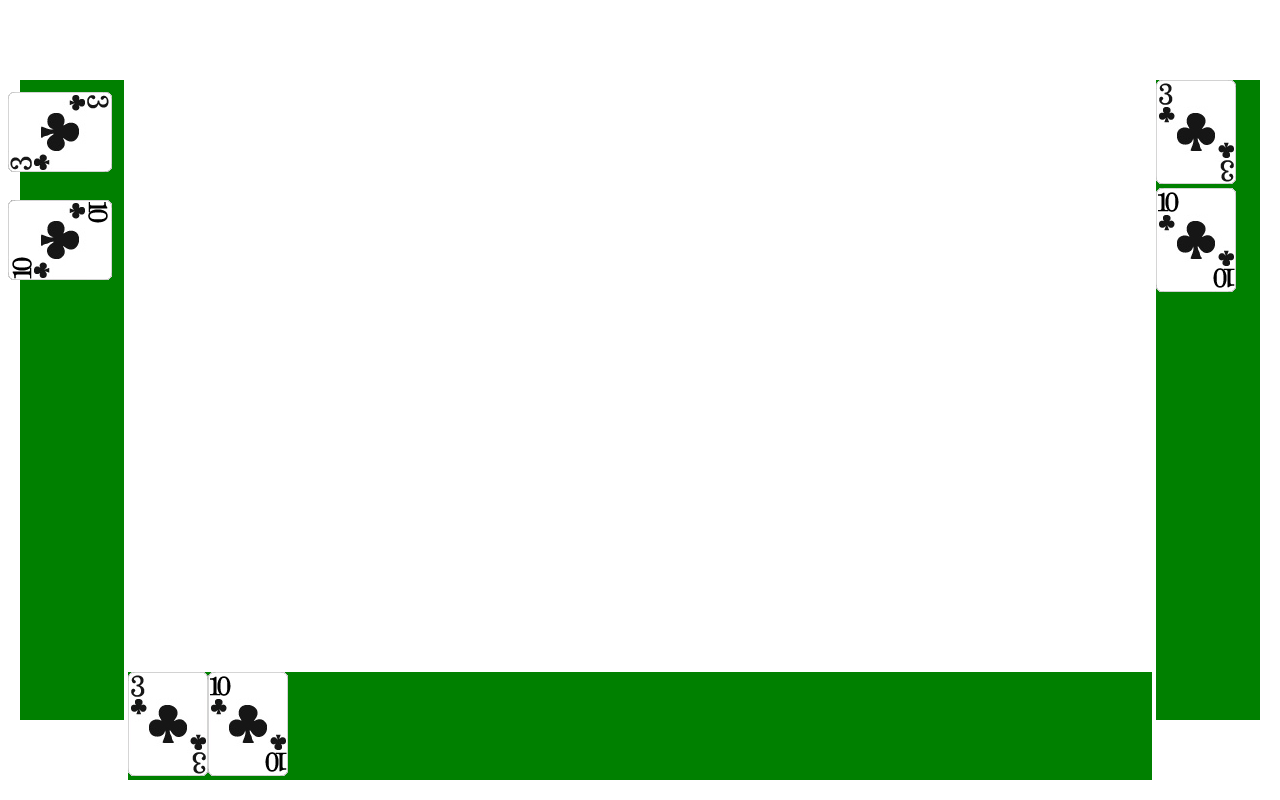
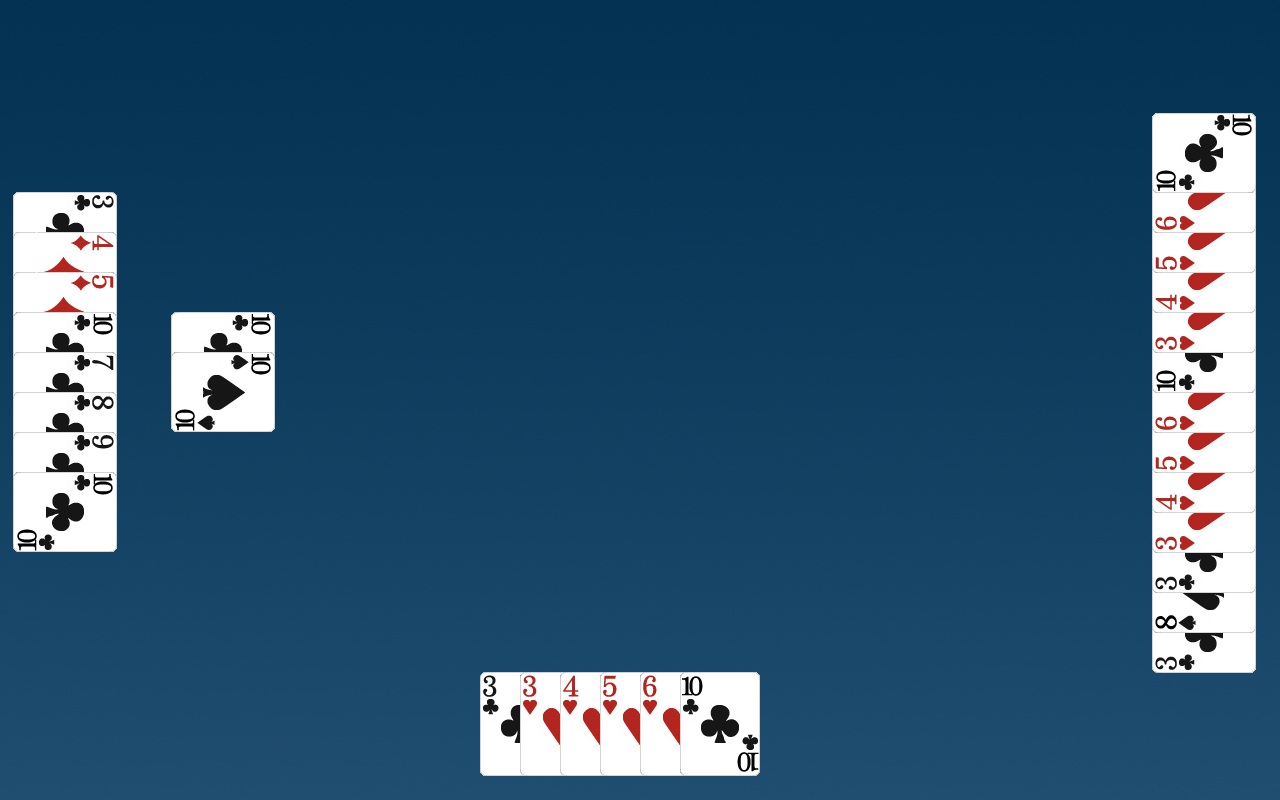
Before and after one commit to maidragon/ddz, a React (Create React App) app: page / in a window 1280 px wide. Built offline with nearby package versions, Linux system fonts and the light colour scheme.

Commit message:
美化界面

```diff
--- a/public/index.html
+++ b/public/index.html
@@ -21,7 +21,7 @@
     -->
     <title>React App</title>
   </head>
-  <body>
+  <body ondragstart="return false;" style="background: url('./bg.jpg')">
     <noscript>
       You need to enable JavaScript to run this app.
     </noscript>
--- a/src/App.css
+++ b/src/App.css
@@ -1,30 +1,54 @@
 .farmer1 {
-  position: fixed;
+  /* position: fixed;
   left: 20px;
   height: 80%;
   width: 104px;
   background: green;
   top: 50%;
-  transform: translateY(-50%);
+  transform: translateY(-50%); */
+  position: fixed;
+  left: 275px;
+  transform: rotate(90deg);
+  transform-origin: top left;
+}
+.farmer1-cards {
+  display: -ms-flexbox;
+  display: flex;
+  margin-top: 50px;
+}
+.last-cards {
+  display: -ms-flexbox;
+  display: flex;
+  justify-content: center;
 }
 
 .farmer2 {
-  position: fixed;
+  /* position: fixed;
+  display: flex;
   right: 20px;
   height: 80%;
   width: 104px;
   background: green;
-  top: 50%;
-  transform: translateY(-50%);
+  transform: rotate(-90deg);
+  transform-origin: bottom left; */
+  position: fixed;
+  display: -ms-flexbox;
+  display: flex;
+  right: -86px;
+  bottom: 86px;
+  -ms-transform: rotate(-90deg);
+  transform: rotate(-90deg);
+  -ms-transform-origin: bottom left;
 }
 
 .lord {
+  display: -ms-flexbox;
   display: flex;
   position: fixed;
   bottom: 20px;
-  width: 80%;
-  background: green;
   left: 50%;
+  -webkit-transform: translateX(-50%);
+  -ms-transform: translateX(-50%);
   transform: translateX(-50%);
 }
 /* #deck {
@@ -42,9 +66,12 @@
 #deck .card {
   margin-left: -40px;
 } */
+.card {
+  margin-left: -40px;
+}
 .farmer1-card {
   /* transform: rotate(90deg); */
 }
 .farmer1-card-img {
-  transform: rotate(90deg);
+  /* transform: rotate(90deg); */
 }
--- a/src/App.js
+++ b/src/App.js
@@ -6,15 +6,41 @@ export default class App extends Component {
   state = {
     farmer1Cards: [
       { id: 5, value: 0x13, image: "./Atlas/ClubThree.png" },
+      { id: 17, value: 0x24, image: "./Atlas/DiamondFour.png" },
+      { id: 18, value: 0x25, image: "./Atlas/DiamondFive.png" },
+      { id: 10, value: 0x1A, image: "./Atlas/ClubTen.png" },
+      { id: 7, value: 0x17, image: "./Atlas/ClubSeven.png" },
+      { id: 8, value: 0x18, image: "./Atlas/ClubEight.png" },
+      { id: 9, value: 0x19, image: "./Atlas/ClubNine.png" },
       { id: 10, value: 0x1A, image: "./Atlas/ClubTen.png" },
     ],
     farmer2Cards: [
       { id: 5, value: 0x13, image: "./Atlas/ClubThree.png" },
+      { id: 47, value: 0x48, image: "./Atlas/SpadeEight.png" },
+      { id: 5, value: 0x13, image: "./Atlas/ClubThree.png" },
+      { id: 29, value: 0x33, image: "./Atlas/HeartThree.png" },
+      { id: 30, value: 0x34, image: "./Atlas/HeartFour.png" },
+      { id: 31, value: 0x35, image: "./Atlas/HeartFive.png" },
+      { id: 32, value: 0x36, image: "./Atlas/HeartSix.png" },
       { id: 10, value: 0x1A, image: "./Atlas/ClubTen.png" },
+      { id: 29, value: 0x33, image: "./Atlas/HeartThree.png" },
+      { id: 30, value: 0x34, image: "./Atlas/HeartFour.png" },
+      { id: 31, value: 0x35, image: "./Atlas/HeartFive.png" },
+      { id: 32, value: 0x36, image: "./Atlas/HeartSix.png" },
+      { id: 10, value: 0x1A, image: "./Atlas/ClubTen.png" },
+
     ],
     lordCards: [
       { id: 5, value: 0x13, image: "./Atlas/ClubThree.png" },
+      { id: 29, value: 0x33, image: "./Atlas/HeartThree.png" },
+      { id: 30, value: 0x34, image: "./Atlas/HeartFour.png" },
+      { id: 31, value: 0x35, image: "./Atlas/HeartFive.png" },
+      { id: 32, value: 0x36, image: "./Atlas/HeartSix.png" },
       { id: 10, value: 0x1A, image: "./Atlas/ClubTen.png" },
+    ],
+    lastCards: [
+      { id: 10, value: 0x1A, image: "./Atlas/ClubTen.png" },
+      { id: 49, value: 0x4A, image: "./Atlas/SpadeTen.png" },
     ],
   }
 
@@ -29,24 +55,53 @@ export default class App extends Component {
   }
 
   renderFarmer1Cards = (farmer1Cards) => {
-    return farmer1Cards.map((card) => {
+    return (
+      <div className="farmer1-cards">
+        {farmer1Cards.map((card) => {
+          return (
+            <div className="farmer1-card card">
+              <img className="farmer1-card-img" src={card.image} />
+            </div>
+          )
+        })}
+      </div>
+    );
+  }
+
+  renderFarmer2Cards = (farmer2Cards) => {
+    return farmer2Cards.map((card) => {
       return (
-        <div className="farmer1-card">
-          <img className="farmer1-card-img" src={card.image} />
+        <div className="farmer2-card card">
+          <img className="farmer2-card-img" src={card.image} />
         </div>
       )
     })
   }
 
+  renderLastCards = (lastCards) => {
+    return (
+      <div className="last-cards">
+        {lastCards.map((card) => {
+          return (
+            <div className="last-card card">
+              <img className="last-card-img" src={card.image} />
+            </div>
+          )
+        })}
+      </div>
+    );
+  }
+
   render() {
-    const { lordCards, farmer1Cards } = this.state;
+    const { lordCards, farmer1Cards, farmer2Cards, lastCards } = this.state;
     return (
       <div className="app">
-        <div className="farmer1">
+        <div className="farmer1" style={{ top: window.innerHeight / 2 - 21 * farmer1Cards.length }}>
+          {this.renderLastCards(lastCards)}
           {this.renderFarmer1Cards(farmer1Cards)}
         </div>
-        <div className="farmer2">
-          {this.renderLordCards(lordCards)}
+        <div className="farmer2" style={{ right: 54 - farmer2Cards.length * 20 + 20, bottom: farmer2Cards.length * 20 - 14 + window.innerHeight / 2 - 21 * farmer2Cards.length }}>
+          {this.renderFarmer2Cards(farmer2Cards)}
         </div>
         <div className="lord">
           {this.renderLordCards(lordCards)}
--- a/src/index.css
+++ b/src/index.css
@@ -2,4 +2,5 @@ body {
   margin: 0;
   padding: 0;
   font-family: sans-serif;
+  /* background-image: url("./bg.jpg") */
 }
```
Also changed, not shown: public/bg.jpg (added).
